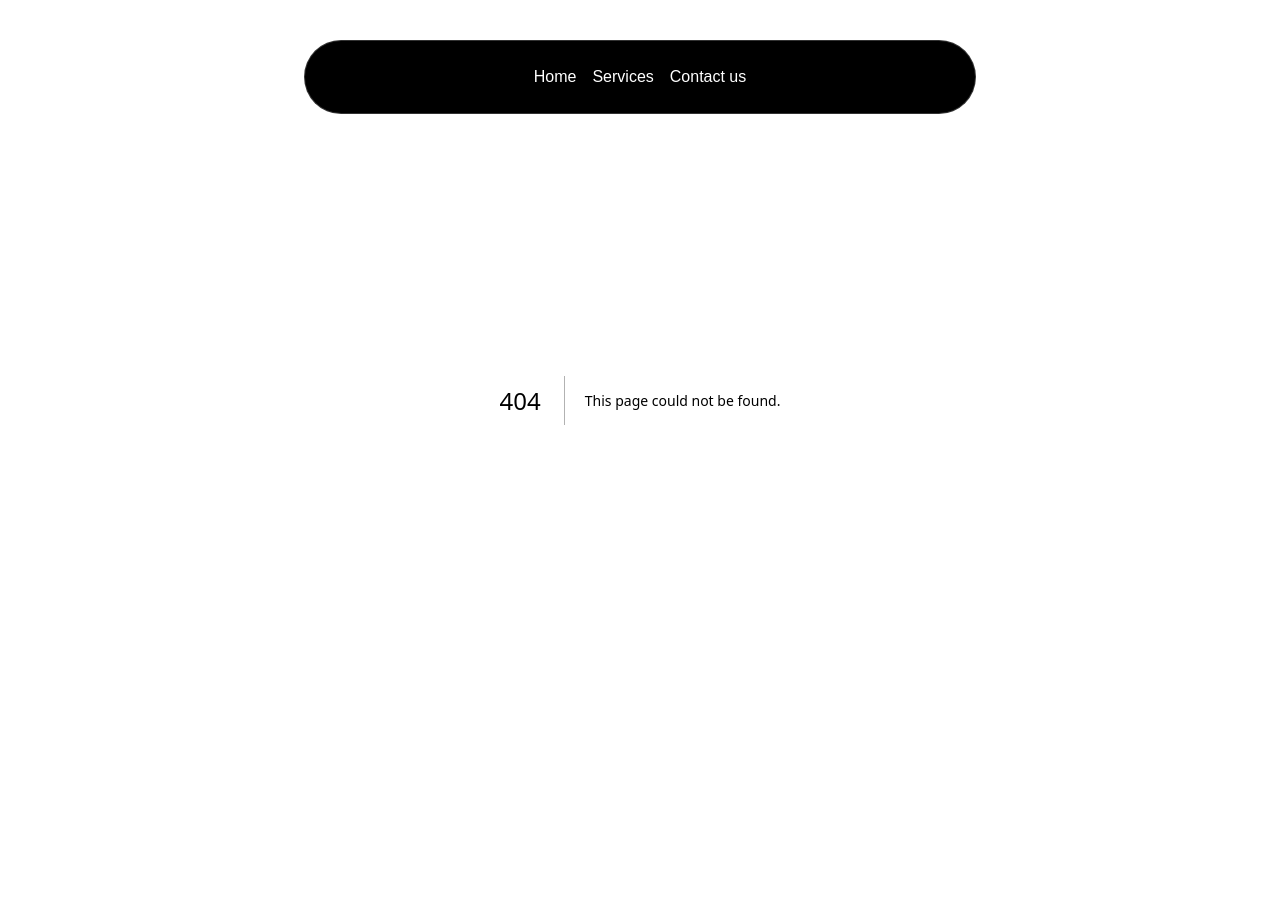
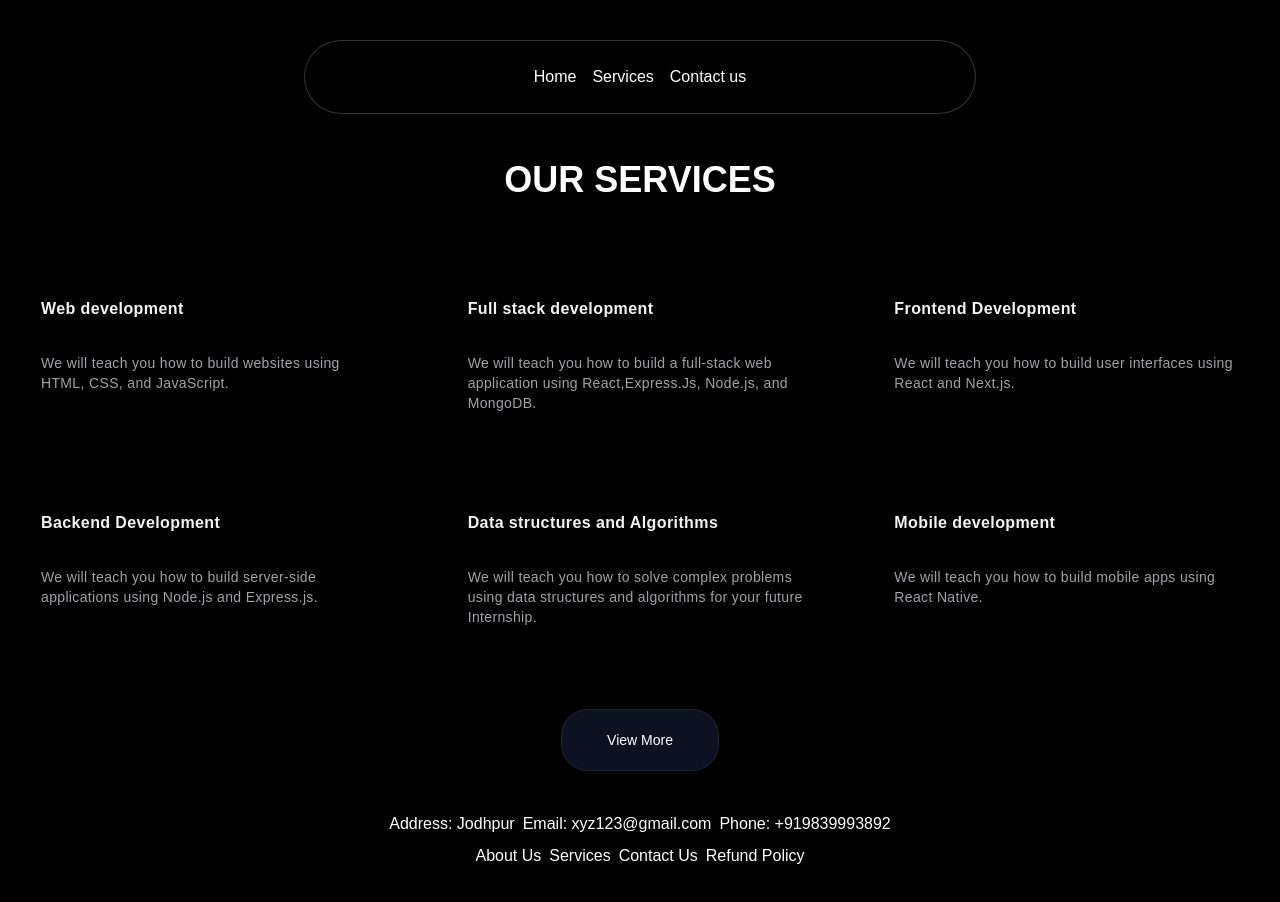
Before and after one commit to triptiarora8/MY-PORTFOLIO, a Next.js app: page /services in a window 1280 px wide. Before the commit this address had no page. Shown: the top 902 px of the page. Before the commit the page ends 800 px from the top, so only its background shows below. Built offline with nearby package versions, Linux system fonts and the light colour scheme.

Commit message:
service-page

```diff
--- a/src/app/contact/page.tsx
+++ b/src/app/contact/page.tsx
@@ -1,32 +1,27 @@
-'use client';
+"use client";
 
-import React, { FormEvent, useState } from 'react';
-import { BackgroundBeams } from '@/components/ui/background-beams';
-import { Button } from '@/components/ui/moving-border';
+import React, { FormEvent, useState } from "react";
+import { BackgroundBeams } from "@/components/ui/background-beams";
+import { Button } from "@/components/ui/moving-border";
 
 function MusicSchoolContactUs() {
-  const [email, setEmail] = useState('');
-  const [message, setMessage] = useState('');
+  const [email, setEmail] = useState("");
+  const [message, setMessage] = useState("");
 
   const handleSubmit = (event: FormEvent<HTMLFormElement>) => {
     event.preventDefault();
-    console.log('Submitted:', { email, message });
+    console.log("Submitted:", { email, message });
   };
 
   return (
     <div className="h-screen bg-black py-12 pt-36 ">
-      {' '}
+      {" "}
       <BackgroundBeams className=" w-full h-full z-0" />
-
       <div className="max-w-2xl mx-auto relative z-10">
-        {' '}
+        {" "}
         <h1 className="text-lg md:text-4xl text-center font-sans font-bold mb-8 text-white">
           Contact Us
         </h1>
-        <p className="text-neutral-500 max-w-lg mx-auto my-2 text-sm text-center">
-          If you have any questions about our courses we&apos;re here to help.
-
-        </p>
         <form onSubmit={handleSubmit} className="space-y-4 mt-4">
           <input
             type="email"
@@ -44,13 +39,10 @@ function MusicSchoolContactUs() {
             rows={5}
             required
           ></textarea>
-          <div className='flex justify-center'>
-          <Button
-
-            className="px-6 py-2 rounded-lg bg-cyan-600 text-white font-medium hover:bg-teal-600 focus:outline-none focus:ring-2 focus:ring-teal-500 focus:ring-offset-2"
-          >
-            Send Message
-          </Button>
+          <div className="flex justify-center">
+            <Button className="px-6 py-2 rounded-lg bg-cyan-600 text-white font-medium hover:bg-teal-600 focus:outline-none focus:ring-2 focus:ring-teal-500 focus:ring-offset-2">
+              Send Message
+            </Button>
           </div>
         </form>
       </div>
--- a/src/app/layout.tsx
+++ b/src/app/layout.tsx
@@ -2,6 +2,7 @@ import type { Metadata } from "next";
 import { Geist, Geist_Mono } from "next/font/google";
 import "./globals.css";
 import Navbar from "@/components/Navbar";
+import Footer from "@/components/Footer";
 
 const geistSans = Geist({
   variable: "--font-geist-sans",
--- /dev/null
+++ b/src/app/services/page.tsx
@@ -0,0 +1,44 @@
+"use client"
+
+import React from 'react'
+import { HoverEffect } from '@/components/ui/card-hover-effect';
+import { Button } from "@/components/ui/moving-border";
+import Footer from '@/components/Footer';
+
+function page() {
+    const [more, setMore] = React.useState(false);
+
+        const handleMore = () => {
+            setMore(!more);
+        };
+
+        const displayedProjects = more ? Services : Services.slice(0, 6);
+  return (
+    <>
+    <div className='flex flex-col justify-center items-center w-full h-full'>
+        <h1 className='text-4xl font-bold pt-[10rem] text-center'>OUR SERVICES</h1>
+        <HoverEffect items={displayedProjects} className='pb-10'/>
+        <Button onClick={handleMore}>{more ? 'Show Less' : 'View More'}</Button>
+
+    </div>
+    <Footer/>
+    </>
+  )
+}
+
+export default page
+
+const Services = [
+    { title: "Web development", description: "We will teach you how to build websites using HTML, CSS, and JavaScript.", link: "link1" },
+    { title: "Full stack development", description: "We will teach you how to build a full-stack web application using React,Express.Js, Node.js, and MongoDB.", link: "link2" },
+    { title: "Frontend Development", description: "We will teach you how to build user interfaces using React and Next.js.", link: "link3" },
+    { title: "Backend Development", description: "We will teach you how to build server-side applications using Node.js and Express.js.", link: "link4" },
+    { title: "Data structures and Algorithms", description: "We will teach you how to solve complex problems using data structures and algorithms for your future Internship.", link: "link5" },
+    { title: "Mobile development", description: "We will teach you how to build mobile apps using React Native.", link: "link6" },
+    { title: "Interview Preparation", description: "We will help you prepare for interviews by providing you with practice questions and tips for success.", link: "link7" },
+    { title: "Mock Interviews", description: "We will help you prepare for interviews by providing you with practice questions and tips for success.", link: "link8" },
+    { title: "Project 9", description: "Description 9", link: "link9" },
+    { title: "Project 10", description: "Description 10", link: "link10" },
+    { title: "Project 11", description: "Description 11", link: "link11" },
+    { title: "Project 12", description: "Description 12", link: "link12" },
+  ];
--- a/src/components/Footer.tsx
+++ b/src/components/Footer.tsx
@@ -12,7 +12,7 @@ function Footer() {
             </div>
              <div className='flex gap-2'>
             <h3><Link href={"/about"}>About Us</Link></h3>
-            <h3><Link href={"/Services"}> Services</Link></h3>
+            <h3><Link href={"/services"}> Services</Link></h3>
             <h3><Link href={"/contact"}>Contact Us</Link></h3>
             <h3><Link href={"/Refund"}>Refund Policy</Link></h3>
             </div>
--- a/src/components/Navbar.tsx
+++ b/src/components/Navbar.tsx
@@ -1,30 +1,34 @@
-"use client"
+"use client";
 import React, { useState } from "react";
-import { HoveredLink, Menu, MenuItem} from "../components/ui/navbar-menu";
+import { HoveredLink, Menu, MenuItem } from "../components/ui/navbar-menu";
 import { cn } from "../lib/utils";
 import Link from "next/link";
 
-
 export default function Navbar({ className }: { className?: string }) {
   const [active, setActive] = useState<string | null>(null);
+
   return (
-    <div className={cn("fixed dark top-10  inset-x-0 max-w-2xl mx-auto z-50 ", className)}>
-      <Menu setActive={setActive} >
-        <Link href="/"><MenuItem setActive={setActive} active={active} item="Home"></MenuItem></Link>
+    <div className={cn("fixed dark top-10 inset-x-0 max-w-2xl mx-auto z-50", className)}>
+      <Menu setActive={setActive}>
+        {/* Home link */}
+          <Link href="/">
+        <MenuItem setActive={setActive} active={active} item="Home">
+
+        </MenuItem>
+          </Link>
+
+        {/* Services dropdown */}
+        <Link href="/services">
         <MenuItem setActive={setActive} active={active} item="Services">
-        <div className=" flex flex-col p-2 text-sm">
-          <HoveredLink href="/">Web development</HoveredLink>
-          <HoveredLink href="/">Interface Design</HoveredLink>
-          <HoveredLink href="/">Search Engine Optimization</HoveredLink>
-          <HoveredLink href="/">Branding</HoveredLink>
-
-        </div>
         </MenuItem>
-        <Link href={"/contact"}>
-        <MenuItem setActive={setActive} active={active} item="Contact us"></MenuItem>
         </Link>
 
+        {/* Contact Us link */}
+          <Link href="/contact">
+        <MenuItem setActive={setActive} active={active} item="Contact us">
+        </MenuItem>
+          </Link>
       </Menu>
-        </div>
-  )
+    </div>
+  );
 }
```
